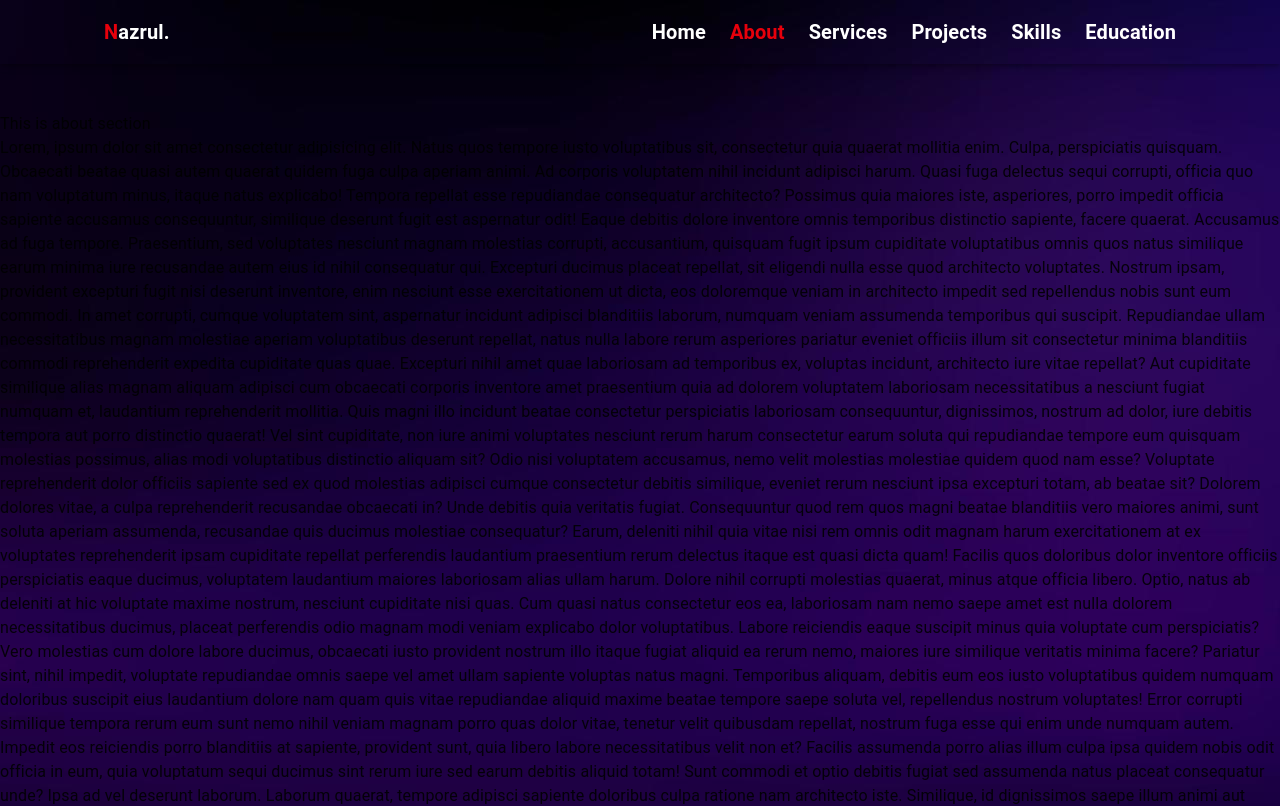
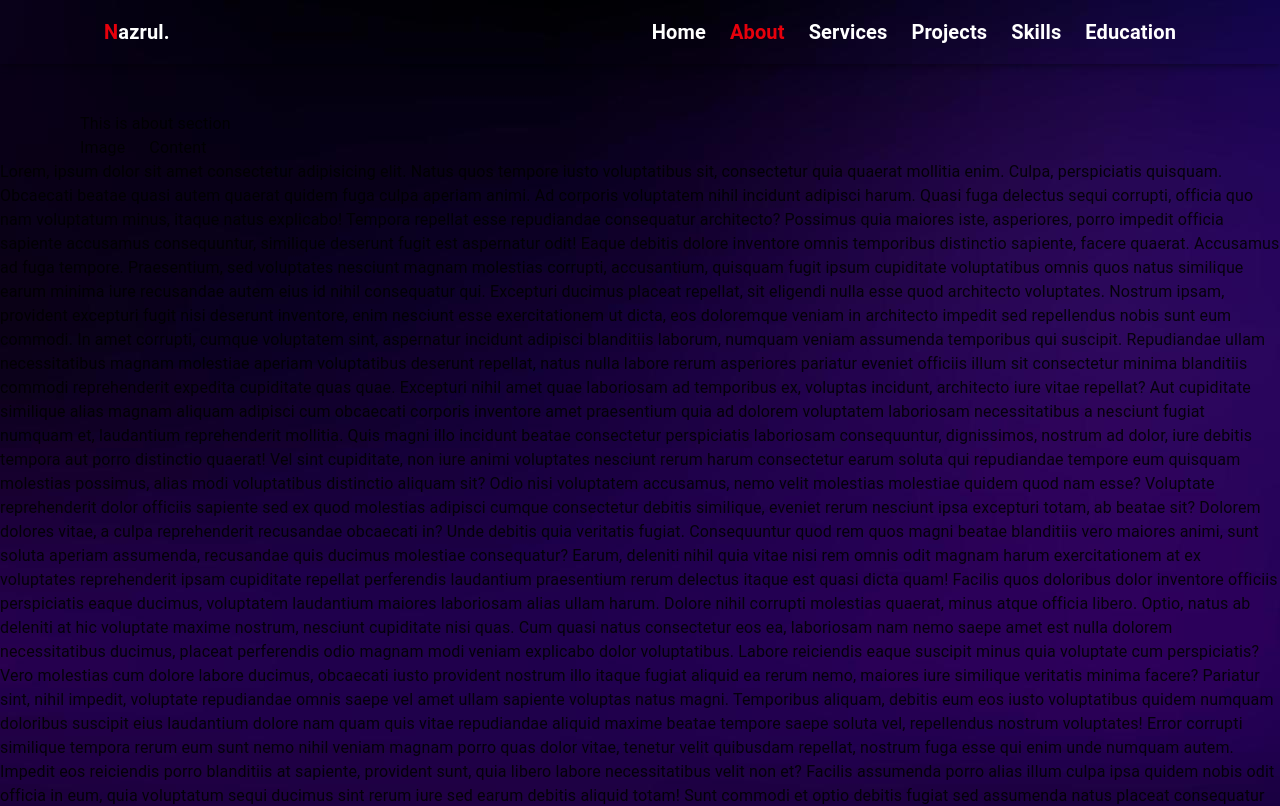
Before and after one commit to Nazrul144/nazrul-portfolio, a Next.js app: page /about in a window 1280 px wide. Shown: the top 806 px of the page. Built offline with nearby package versions, Linux system fonts and the light colour scheme.

Commit message:
Services section done

```diff
--- a/src/components/homePage/About.jsx
+++ b/src/components/homePage/About.jsx
@@ -2,8 +2,16 @@ import React from 'react';
 
 const About = () => {
     return (
-        <div>
+        <div className='px-4 lg:px-20'>
             <h1>This is about section</h1>
+            <div className='lg:flex gap-6'>
+                <div>
+                    Image
+                </div>
+                <div>
+                    Content
+                </div>
+            </div>
         </div>
     );
 }
--- a/src/components/homePage/Header.jsx
+++ b/src/components/homePage/Header.jsx
@@ -138,9 +138,9 @@ const Header = () => {
         }}
       />
       <div className="px-4 lg:px-20">
-        <div className="lg:flex  items-center lg:gap-32 lg:mt-20">
+        <div className="flex flex-col-reverse lg:flex-row  items-center lg:gap-32 lg:mt-20">
           <div className="lg:w-[50%]">
-            <h1 className="font-extrabold text-4xl">
+            <h1 className="font-extrabold text-xl lg:text-4xl mt-6">
               <Typewriter
                 options={{
                   strings: ['Hi, I am <span class="text-red-600">Nazrul</span> Islam'],
@@ -153,7 +153,7 @@ const Header = () => {
             <h1 className="mt-4">
               <Typewriter
                 options={{
-                  strings: ['<span class="text-red-600 font-extrabold shadow-2xl">Frontend</span> Web Developer'],
+                  strings: ['<span class="text-red-600 lg:font-extrabold shadow-2xl">Frontend</span> Web Developer'],
                   autoStart: true,
                   loop: true,
                   delay: 75,
```
